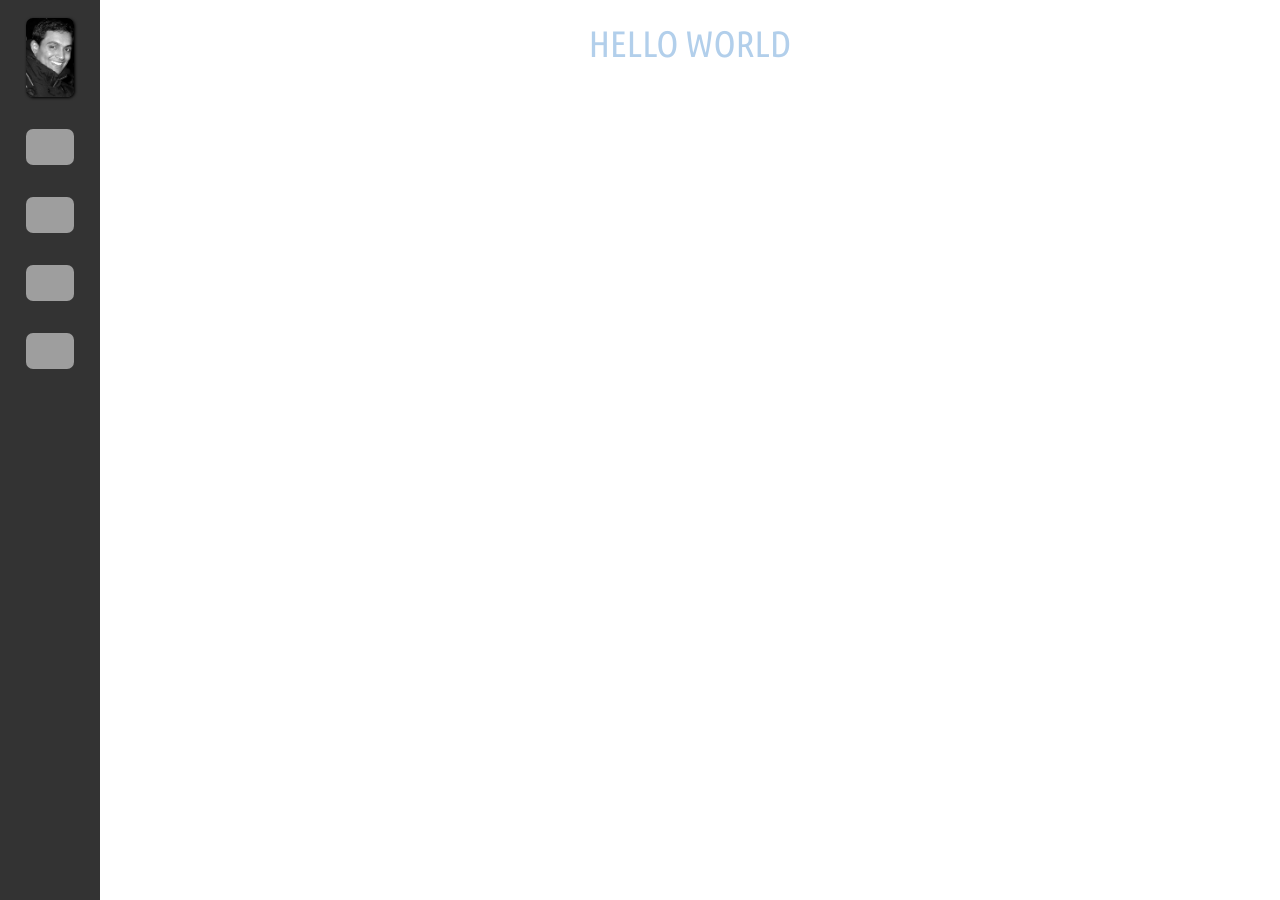
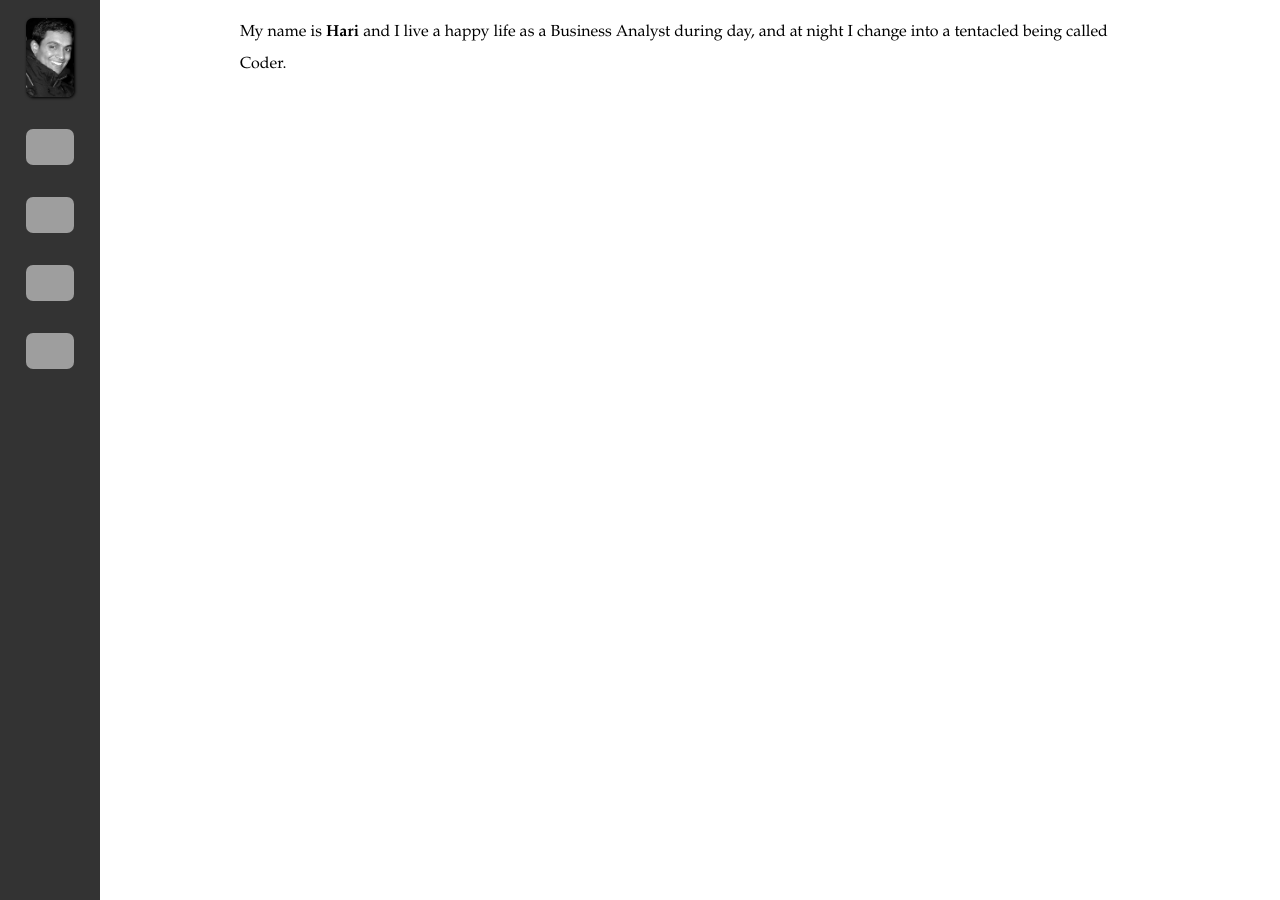
Before and after one commit to hpalappetty/silkyprogrammer.github.com, a Jekyll site: the page built from about/index.html, in a window 1280 px wide. Built offline with Jekyll 4.4.1, drawn with Linux system fonts in a browser that asks for light colours; some web fonts are replaced; grey boxes are pictures that could not be loaded.

Commit message:
additional changes to an old post

```diff
--- a/about/index.html
+++ b/about/index.html
@@ -3,4 +3,6 @@ layout: default
 title: About
 ---
 
-<div><h1>Hello World</h1></div>
+My name is <strong>Hari</strong> and I live a happy life as a Business
+Analyst during day, and at night I change into a tentacled being called
+Coder.
```
